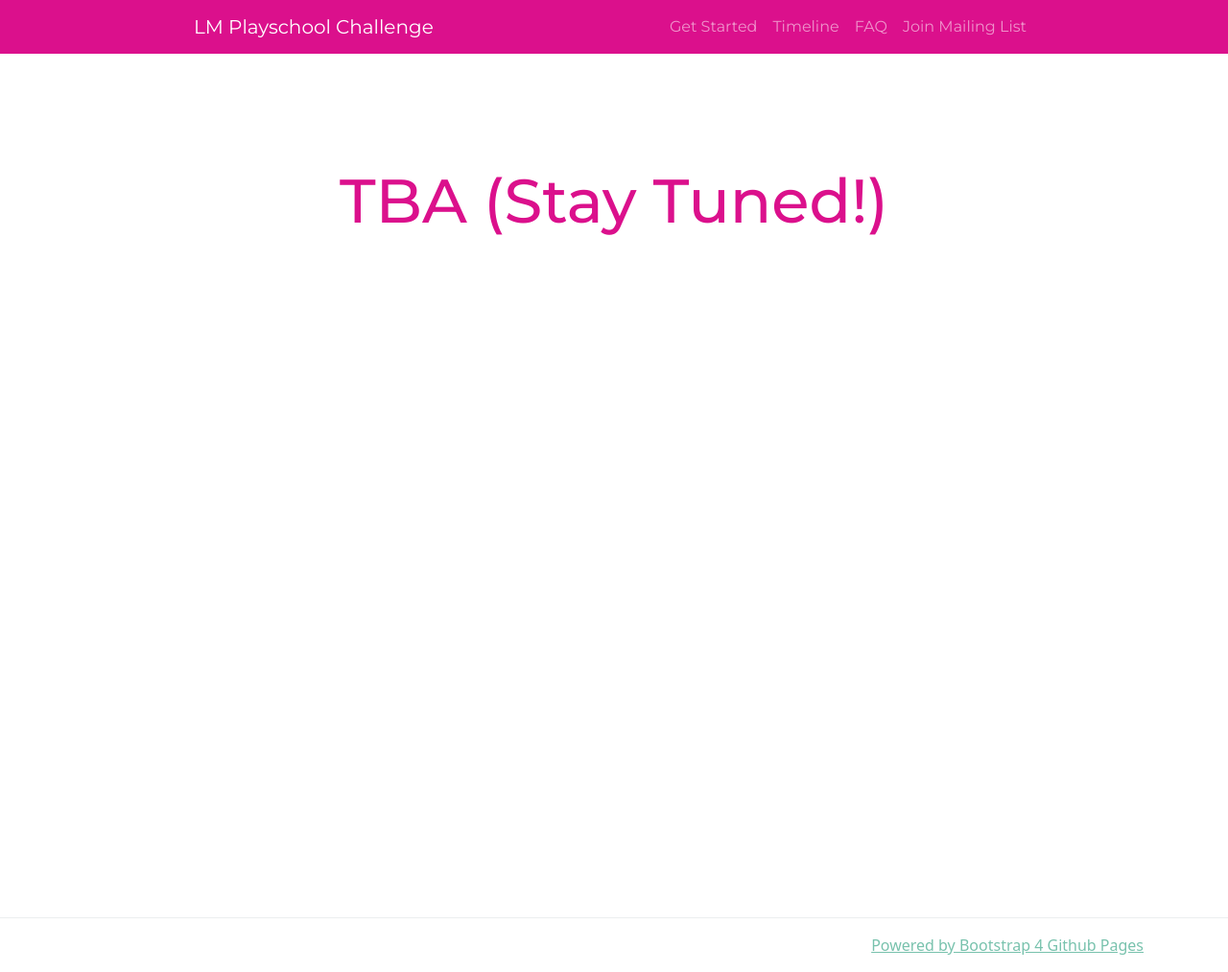
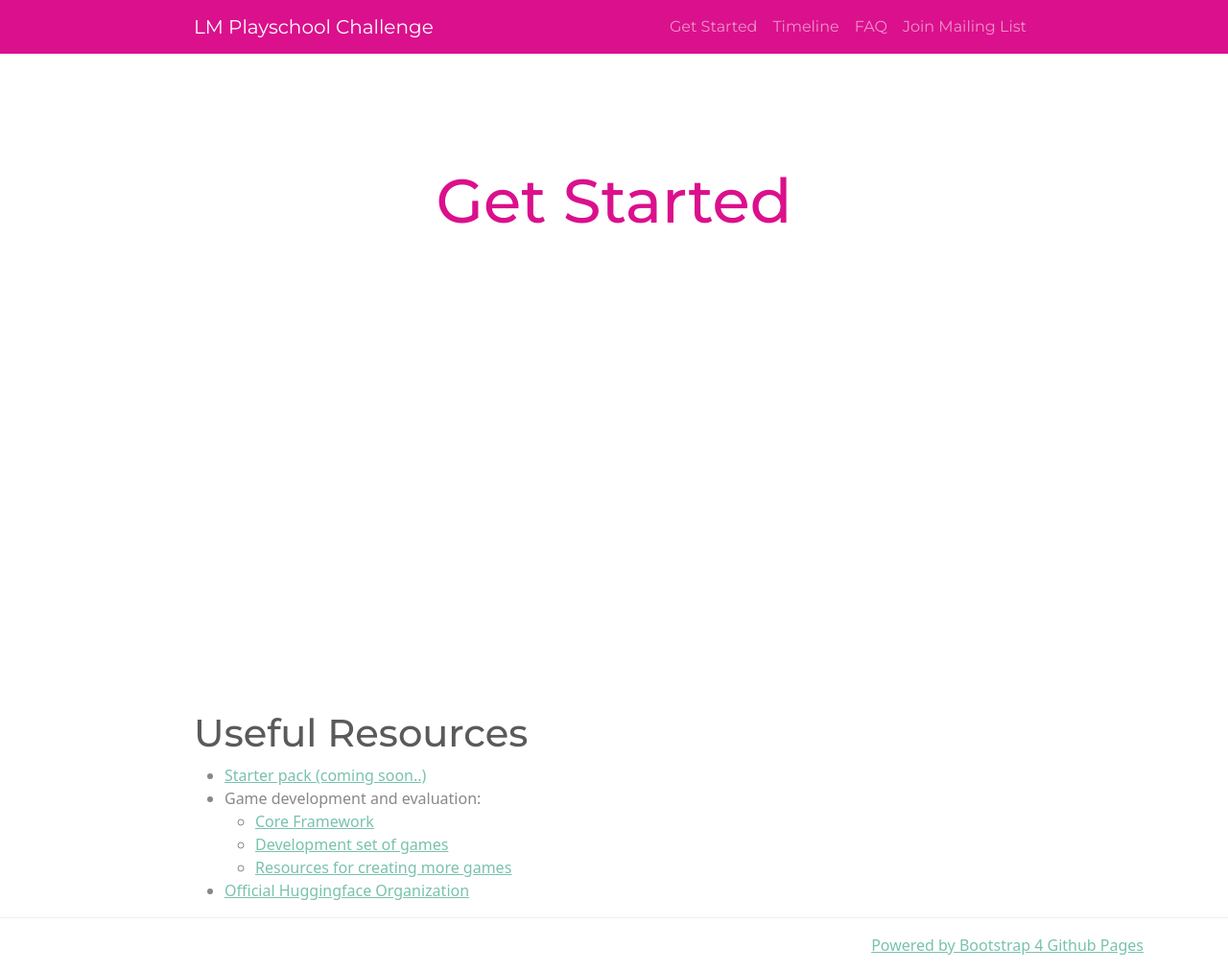
Before and after one commit to lm-playschool/lm-playschool.github.io, a Jekyll site: the page built from get-started.md, in a window 1280 px wide. Shown: the whole page at 96% size. Built offline with Jekyll 4.4.1, drawn with Linux system fonts in a browser that asks for light colours; our own code applies the rules of GitHub Pages for plain Markdown files.

Commit message:
get-started page

```diff
--- a/_layouts/get-started.html
+++ b/_layouts/get-started.html
@@ -2,16 +2,19 @@
 layout: default
 ---
 <article>
-  <div>
-    <header class="header-home">
-      <h1 class="site-title">Get Started</h1>
-    </header>
-  </div>
-
+<div class="main-wrapper d-flex flex-column min-vh-100">
+    <div class="flex-grow-1">
+      <header class="header-home">
+        <h1 class="site-title">Get Started</h1>
+      </header>
+    </div>
   <div class="container page-content">
   <section>
     {{ content }}
   </section>
   </div>
+</div>
+
+
 
 </article>
--- a/get-started.md
+++ b/get-started.md
@@ -1,3 +1,11 @@
 ---
-layout: tba
+layout: get-started
 ---
+# Useful Resources
+
+* [Starter pack (coming soon..)](https://github.com/lm-playpen/playpen)
+* Game development and evaluation:
+  * [Core Framework](https://github.com/clembench/clemcore)
+  * [Development set of games](https://github.com/clembench/clembench)
+  * [Resources for creating more games](https://github.com/clembench/clemgame-template)
+* [Official Huggingface Organization](https://huggingface.co/lm-playschool)
```
Also changed, not shown: _layouts/faq.html (+4 -3 lines).
